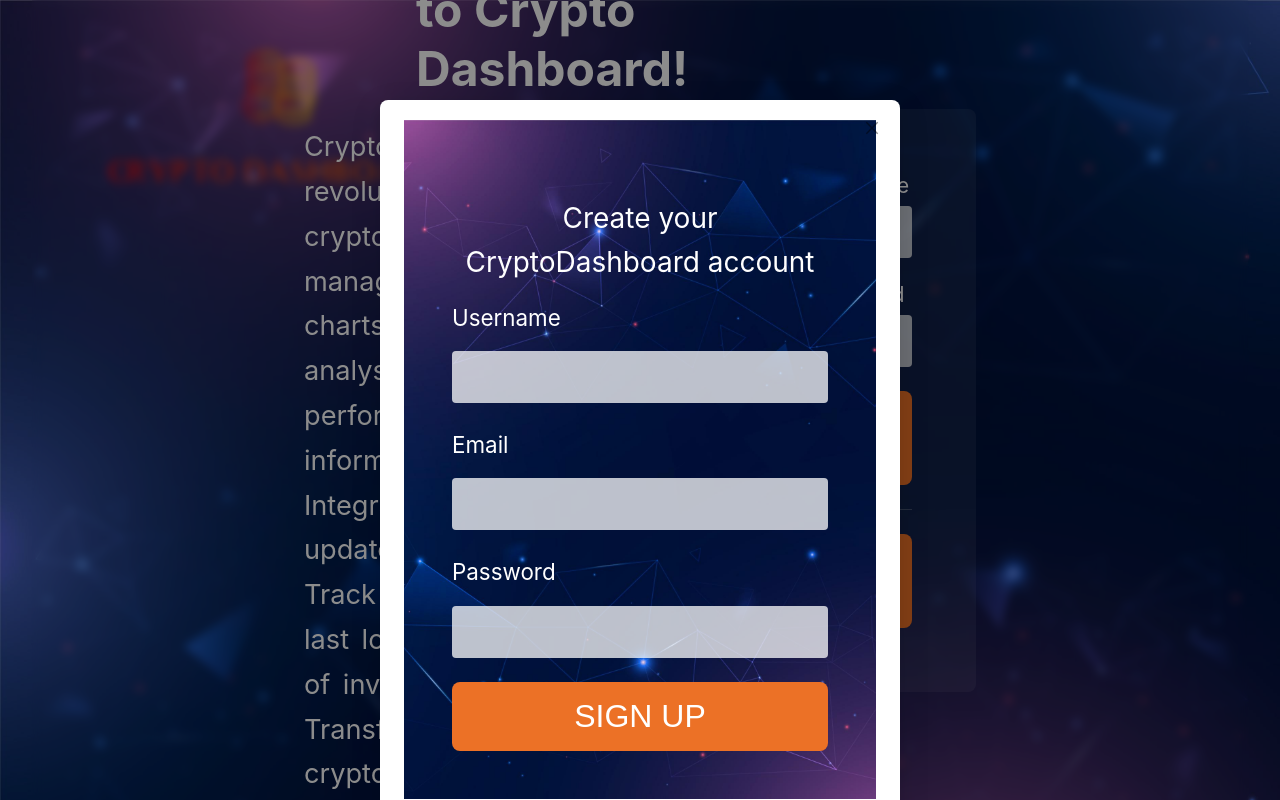
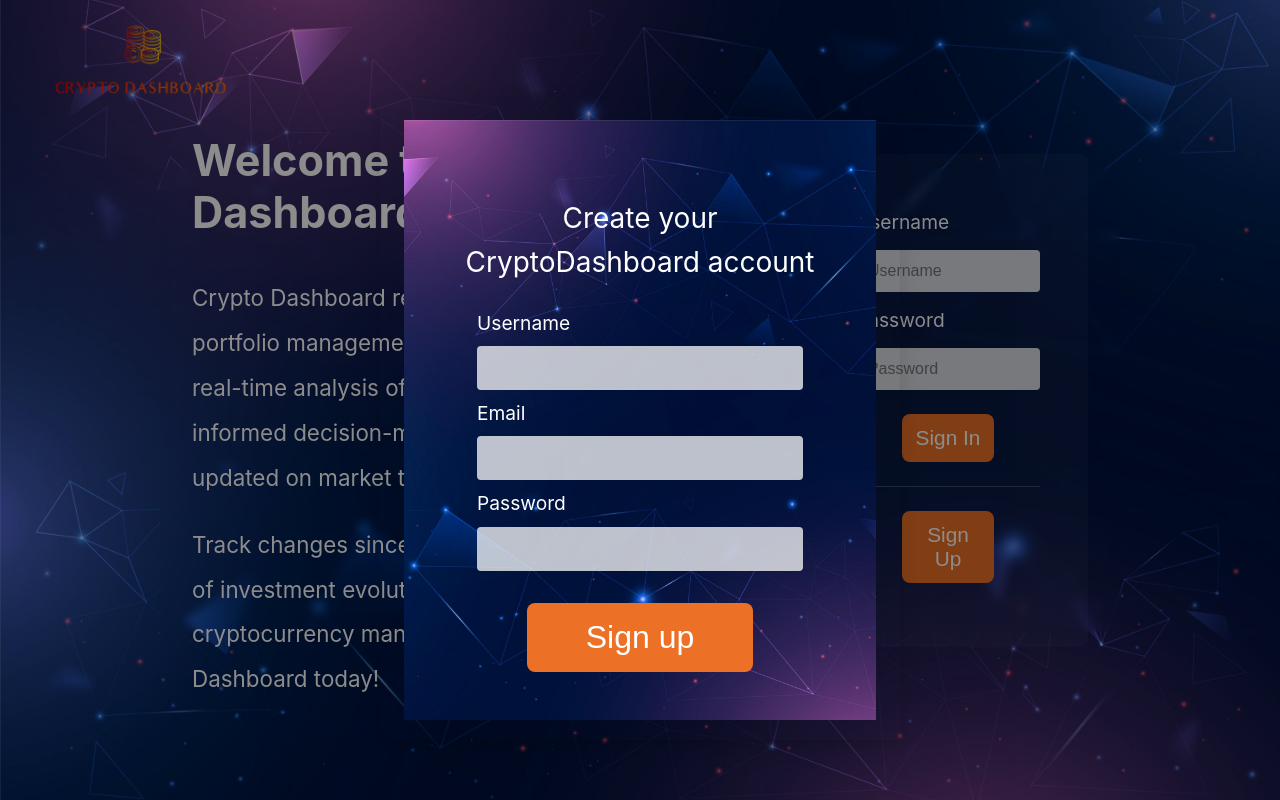
Before and after one commit to Tarek1808/CryptoDashboard-frontend, a Next.js app: page / in a window 1280 px wide. Both pictures are taken after a click on the button "Sign Up". Shown: the top 800 px of the page. Built offline with nearby package versions, Linux system fonts and the light colour scheme.

Commit message:
page login css

```diff
--- a/components/Login.js
+++ b/components/Login.js
@@ -1,23 +1,24 @@
-import React, { useState } from 'react';
-import styles from '../styles/Login.module.css';
-import { Modal } from 'antd';
-import SignUp from './SignUp.js';
-import { useDispatch } from 'react-redux';
-import { login } from '../reducers/user';
-import { useRouter } from 'next/router';
-import logo from '../public/images/logo.png';
-import { updateData, updateTotalValue } from '../reducers/value';
-import { loadWallets } from '../reducers/wallets.js';
-import { pushTotalValue } from '../reducers/user';
+import React, { useState } from "react";
+import { Modal, ConfigProvider } from "antd";
+import SignUp from "./SignUp.js";
+import { useDispatch } from "react-redux";
+import { login } from "../reducers/user";
+import { useRouter } from "next/router";
+import logo from "../public/images/logo.png";
+import { updateData, updateTotalValue } from "../reducers/value";
+import { loadWallets } from "../reducers/wallets.js";
+import { pushTotalValue } from "../reducers/user";
+import styles from "../styles/Login.module.css";
 
-const BACKEND_ADDRESS = "https://crypto-dashboard-backend-gamma.vercel.app"
+const BACKEND_ADDRESS = "https://crypto-dashboard-backend-gamma.vercel.app";
 
 function Login() {
   const dispatch = useDispatch();
   const router = useRouter();
 
-    const [username, setUsername] = useState('');
-    const [password, setPassword] = useState('');
+  const [username, setUsername] = useState("");
+  const [password, setPassword] = useState("");
+  const [errorId, setErrorId] = useState(false);
 
   const [signUpModalVisible, setSignUpModalVisible] = useState(false);
 
@@ -30,52 +31,55 @@ function Login() {
   };
 
   const handleSignIn = () => {
-        if (username !== '' && password !== '') {
+    if (username !== "" && password !== "") {
       fetch(`${BACKEND_ADDRESS}/users/signin`, {
-                method: 'POST',
-                headers: { 'Content-Type': 'application/json' },
+        method: "POST",
+        headers: { "Content-Type": "application/json" },
         body: JSON.stringify({ username, password }),
-            }).then(response => response.json())
-                .then(data => {
+      })
+        .then((response) => response.json())
+        .then((data) => {
           if (data.result) {
-                        console.log("utilisateur connecté via sign in:", data)
-                        const { token, username, email, wallets, totalValue } = data
+            console.log("utilisateur connecté via sign in:", data);
+            const { token, username, email, wallets, totalValue } = data;
             dispatch(login({ token, username, email, wallets, totalValue }));
-                        setPassword('')
-                        setUsername('')
+            setPassword("");
+            setUsername("");
             fetch(`${BACKEND_ADDRESS}/cryptos/price`, {
-                            method: 'POST',
-                            headers: { 'Content-Type': 'application/json' },
-                        }).then(response => response.json())
-                            .then(data => {
+              method: "POST",
+              headers: { "Content-Type": "application/json" },
+            })
+              .then((response) => response.json())
+              .then((data) => {
                 if (data.result) {
-                                    console.log("prices updated")
+                  console.log("prices updated");
                 }
+              });
+            fetch(`${BACKEND_ADDRESS}/cryptos/contentWallet/${data.token}`, {
+              method: "PUT",
+              headers: { "Content-Type": "application/json" },
             })
-                        fetch(`${BACKEND_ADDRESS}/cryptos/contentWallet/${data.token}`, {
-                            method: 'PUT',
-                            headers: { 'Content-Type': 'application/json' },
-                        }).then(response => response.json())
-                            .then(data => {
+              .then((response) => response.json())
+              .then((data) => {
                 if (data.result) {
-                                    console.log("wallet content updated")
+                  console.log("wallet content updated");
                 }
-                            })
+              });
             fetch(`${BACKEND_ADDRESS}/wallet/${data.token}`)
-                            .then(response => response.json())
-                            .then(dataWallets => {
-                                console.log("data fetch get wallet dashboard", dataWallets)
-                                const wallets = dataWallets.listWallets
+              .then((response) => response.json())
+              .then((dataWallets) => {
+                console.log("data fetch get wallet dashboard", dataWallets);
+                const wallets = dataWallets.listWallets;
                 dispatch(loadWallets(wallets));
 
-                                if (wallets.length < 0) return
+                if (wallets.length < 0) return;
 
                 const cryptoMap = {};
                 // on boucle sur chaque adresse et on prend la 1ère ligne (on a qu'une crypto par wallet)
                 // si la crypto est déjà dans le tableau cryptoData, on ajoute la quantité et la value aux valeurs existantes
                 // si la crypto n'est pas dans cryptoData, on créé un nouvel élément dans le tableau et on initialise la quantité et value à 0
-                                wallets.forEach(wallet => {
-                                    if (wallet.holdings.length === 0) return
+                wallets.forEach((wallet) => {
+                  if (wallet.holdings.length === 0) return;
 
                   const { crypto, quantity } = wallet.holdings[0];
                   if (!cryptoMap[crypto.name]) {
@@ -83,79 +87,130 @@ function Login() {
                       name: crypto.name,
                       price: Number(crypto.price),
                       quantity: 0,
-                                            value: 0
+                      value: 0,
                     };
                   }
                   cryptoMap[crypto.name].quantity += quantity;
                   cryptoMap[crypto.name].value += quantity * crypto.price;
                 });
-                                console.log("cryptomap:", cryptoMap)
+                console.log("cryptomap:", cryptoMap);
                 // conversion en tableau car plus facilement exploitable
                 const aggregatedData = Object.values(cryptoMap);
                 dispatch(updateData(aggregatedData));
 
                 // on boucle sur le tableau aggregatedData pour calculer la value total des wallets et envoyer la valeur au reducer afin de l'afficher
                 // on envoie également le nom et la quantité de chaque crypto pour avoir des données pour le graphe camembert de la page reporting
-                                let totalValue = 0
-                                aggregatedData.forEach(crypto => {
-                                    totalValue += crypto.value
+                let totalValue = 0;
+                aggregatedData.forEach((crypto) => {
+                  totalValue += crypto.value;
+                });
+                console.log("total value:", totalValue);
+                dispatch(updateTotalValue(totalValue));
+                dispatch(
+                  pushTotalValue({
+                    value: totalValue,
+                    date: Date.now(),
                   })
-                                console.log("total value:", totalValue)
-                                dispatch(updateTotalValue(totalValue))
-                                dispatch(pushTotalValue({
-                                    value:totalValue,
-                                    date: Date.now()
-                                }))
-                                fetch(`${BACKEND_ADDRESS}/users/${data.token}/updateTotalValue`, {
-                                    method: 'PUT',
-                                    headers: { 'Content-Type': 'application/json' },
+                );
+                fetch(
+                  `${BACKEND_ADDRESS}/users/${data.token}/updateTotalValue`,
+                  {
+                    method: "PUT",
+                    headers: { "Content-Type": "application/json" },
                     body: JSON.stringify({ totalValue }),
-                                }).then(response => response.json())
-                                    .then(data => {
+                  }
+                )
+                  .then((response) => response.json())
+                  .then((data) => {
                     if (data.result) {
-                                            console.log("wallet content updated")
+                      console.log("wallet content updated");
                     }
-                                    })
                   });
-                        router.push('/addWallet')
+              });
+            router.push("/addWallet");
           } else {
-                        console.log("erreur sign in")
+            setErrorId(true);
+            console.log("erreur sign in");
           }
         });
     }
-    }
+  };
 
   return (
-        <div className={styles.container} >
+    <div className={styles.container}>
       <div className={styles.logo}>
         <img src={logo.src} alt="Logo" />
       </div>
       <div className={styles.overlay}>
         <div className={styles.content}>
           <div className={styles.presentation}>
-                        <h2 className={styles.titlepresntation}>Welcome to  Crypto Dashboard!</h2>
-                        <p className={styles.paragraphpresntation}>
-                        CryptoDashboard revolutionizes cryptocurrency portfolio management. With intuitive charts, it provides real-time analysis of asset performance, empowering informed decision-making. Integrated news keeps you updated on market trends. Track changes since your last login for a precise view of investment evolution. Transform your cryptocurrency management approach with CryptoDashboard today!
+            <h2 className={styles.titlePresentation}>
+              Welcome to Crypto Dashboard!
+            </h2>
+            <p className={styles.paragraphPresentation}>
+              Crypto Dashboard revolutionizes cryptocurrency portfolio
+              management. With intuitive charts, it provides real-time analysis
+              of asset performance, empowering informed decision-making.
+              Integrated news keeps you updated on market trends.
+            </p>
+            <p className={styles.paragraphPresentation}>
+              Track changes since your last login for a precise view of
+              investment evolution. Transform your cryptocurrency management
+              approach with Crypto Dashboard today!
             </p>
           </div>
           <div className={styles.auth}>
             <div className={styles.inputContainer}>
               <label className={styles.labelCaption}>Username</label>
-                            <input type="text" className={styles.input} onChange={(e) => setUsername(e.target.value)} value={username} placeholder="Username" />
+              <input
+                type="text"
+                className={styles.input}
+                onChange={(e) => setUsername(e.target.value)}
+                value={username}
+                placeholder="Username"
+              />
             </div>
             <div className={styles.inputContainer}>
               <label className={styles.labelCaption}>Password</label>
-                            <input type="password" className={styles.input} onChange={(e) => setPassword(e.target.value)} value={password} placeholder="Password" />
+              <input
+                type="password"
+                className={styles.input}
+                onChange={(e) => setPassword(e.target.value)}
+                value={password}
+                placeholder="Password"
+              />
             </div>
-                        <button className={styles.button} onClick={() => handleSignIn()}>Sign In</button>
+            {errorId && (
+              <p className={styles.error}>Invalid username and/or password</p>
+            )}
+            <button className={styles.button} onClick={() => handleSignIn()}>
+              Sign In
+            </button>
             <hr className={styles.separator} />
-                        <button className={styles.button} onClick={() => showSignUpModal()}>Sign Up</button>
+            <button className={styles.button} onClick={() => showSignUpModal()}>
+              Sign Up
+            </button>
           </div>
         </div>
-
-                <Modal className={styles.customModal} onCancel={() => handleCancelSignUp()} open={signUpModalVisible} footer={null}>
+        <ConfigProvider
+          theme={{
+            components: {
+              Modal: {
+                contentBg: "transparent",
+              },
+            },
+          }}
+        >
+          <Modal
+            className={styles.customModal}
+            onCancel={() => handleCancelSignUp()}
+            open={signUpModalVisible}
+            footer={null}
+            closeIcon={null}
+          >
             <SignUp />
           </Modal>
+        </ConfigProvider>
       </div>
     </div>
   );
--- a/components/SignUp.js
+++ b/components/SignUp.js
@@ -1,76 +1,73 @@
-import { useState } from 'react';
-import styles from '../styles/SignUp.module.css';
-import { useDispatch } from 'react-redux';
-import { login } from '../reducers/user';
-import { useRouter } from 'next/router';
+import { useState } from "react";
+import styles from "../styles/SignUp.module.css";
+import { useDispatch } from "react-redux";
+import { login } from "../reducers/user";
+import { useRouter } from "next/router";
 
-const BACKEND_ADDRESS = "https://crypto-dashboard-backend-gamma.vercel.app"
-
+const BACKEND_ADDRESS = "https://crypto-dashboard-backend-gamma.vercel.app";
 
 const EMAIL_REGEX =
   /^(([^<>()\[\]\\.,;:\s@"]+(\.[^<>()\[\]\\.,;:\s@"]+)*)|(".+"))@((\[[0-9]{1,3}\.[0-9]{1,3}\.[0-9]{1,3}\.[0-9]{1,3}])|(([a-zA-Z\-0-9]+\.)+[a-zA-Z]{2,}))$/;
 
-const PASSWORD_REGEX = /(?=^.{6,}$)(?=.*[0-9])(?=.*[A-Z])(?=.*[a-z])(?=.*[^A-Za-z0-9]).*/;
+const PASSWORD_REGEX =
+  /(?=^.{6,}$)(?=.*[0-9])(?=.*[A-Z])(?=.*[a-z])(?=.*[^A-Za-z0-9]).*/;
 
 function SignUp() {
-    const dispatch = useDispatch()
+  const dispatch = useDispatch();
   const router = useRouter();
 
-    const [username, setUsername] = useState('');
-    const [email, setEmail] = useState('');
-    const [password, setPassword] = useState('');
+  const [username, setUsername] = useState("");
+  const [email, setEmail] = useState("");
+  const [password, setPassword] = useState("");
   const [errorPassword, setErrorPassword] = useState(false);
-    const [errorMail, setErrorMail] = useState(false)
-
-
+  const [errorMail, setErrorMail] = useState(false);
 
   const handleSubmit = () => {
     //on verifie la conception de l'adresse email
     if (!EMAIL_REGEX.test(email)) {
       setErrorMail(true);
-            return;
-        };
+      //   return;
+    }
     //on verifie le mot de passe
     if (!PASSWORD_REGEX.test(password)) {
       setErrorPassword(true);
       return;
-        };
+    }
 
     fetch(`${BACKEND_ADDRESS}/users/signup`, {
-            method: 'POST',
-            headers: { 'Content-Type': 'application/json' },
+      method: "POST",
+      headers: { "Content-Type": "application/json" },
       body: JSON.stringify({ email, username, password }),
-        }).then(response => response.json())
-            .then(data => {
+    })
+      .then((response) => response.json())
+      .then((data) => {
         if (data.result) {
-                    console.log("fetch signup :", data)
-                    const { token, username, email, wallets, totalValue } = data
+          console.log("fetch signup :", data);
+          const { token, username, email, wallets, totalValue } = data;
           dispatch(login({ token, username, email, wallets, totalValue }));
-                    setEmail('')
-                    setPassword('')
-                    setUsername('')
+          setEmail("");
+          setPassword("");
+          setUsername("");
 
           fetch(`${BACKEND_ADDRESS}/cryptos/price`, {
-                        method: 'POST',
-                        headers: { 'Content-Type': 'application/json' },
-                    }).then(response => response.json())
-                        .then(data => {
+            method: "POST",
+            headers: { "Content-Type": "application/json" },
+          })
+            .then((response) => response.json())
+            .then((data) => {
               if (data.result) {
-                                console.log("prices updated")
+                console.log("prices updated");
               }
-                        })
-                    router.push('/addWallet')
+            });
+          router.push("/addWallet");
         } else {
-                    console.log("erreur sign up")
+          console.log("erreur sign up");
         }
       });
 
     // res.json({ result:false, error: 'Invalid email adress'});
     // return;
-    }
-
-
-
+  };
 
   return (
     <div className={styles.container}>
@@ -78,28 +75,45 @@ function SignUp() {
 
       <div className={styles.inputContainer}>
         <label className={styles.labelCaption}>Username</label>
-                <input type="text" className={styles.input} onChange={(e) => setUsername(e.target.value)} value={username} />
+        <input
+          type="text"
+          className={styles.input}
+          onChange={(e) => setUsername(e.target.value)}
+          value={username}
+        />
       </div>
       <div className={styles.inputContainer}>
         <label className={styles.labelCaption}>Email</label>
-                <input type="text" className={styles.input} onChange={(e) => setEmail(e.target.value)} value={email} />
+        <input
+          type="text"
+          className={styles.input}
+          onChange={(e) => setEmail(e.target.value)}
+          value={email}
+        />
       </div>
-            {errorMail && (
-
-                <p className={styles.error}>Invalid email address</p>
-
-            )}
+      {errorMail && <p className={styles.error}>Invalid email address</p>}
       <div className={styles.inputContainer}>
         <label className={styles.labelCaption}> Password </label>
-                <input type="password" className={styles.input} onChange={(e) => setPassword(e.target.value)} value={password} />
+        <input
+          type="password"
+          className={styles.input}
+          onChange={(e) => setPassword(e.target.value)}
+          value={password}
+        />
       </div>
       {errorPassword && (
         <div>
-                    <p className={styles.error}>Password must contain at least one uppercase letter, one lowercase letter, one digit, and one special character, and be at least 6 characters long.</p>
+          <p className={styles.error}>
+            Password must contain at least one uppercase letter, one lowercase
+            letter, one digit, and one special character, and be at least 6
+            characters long.
+          </p>
         </div>
       )}
 
-            <button className={styles.button} onClick={() => handleSubmit()}>SIGN UP</button>
+      <button className={styles.button} onClick={() => handleSubmit()}>
+        Sign up
+      </button>
     </div>
   );
 }
--- a/styles/Login.module.css
+++ b/styles/Login.module.css
@@ -14,12 +14,12 @@
 
 .logo {
   position: absolute;
-  top: 20px;
-  left: 20px;
+  top: 10px;
+  left: 10px;
 }
 
 .logo img {
-  max-width: 500px;
+  max-width: 20vw;
   background-color: transparent;
 }
 
@@ -33,32 +33,39 @@
 
 .content {
   display: flex;
-  flex-direction: row; /* Aligner les éléments côte à côte */
+  flex-direction: row;
   justify-content: center;
   align-items: center;
   color: #fff;
-  width: 100%;
-  gap: 3.5rem; /* Ajouter un espacement entre les éléments */
+  width: 70vw;
+  height: 50vh;
+  gap: 2rem;
 }
 
 .auth {
-  background-color: rgba(255, 255, 255, 0.067);
-  padding: 4rem; /* Ajuster le padding */
+  display: flex;
+  flex-direction: column;
+  background-color: rgba(255, 255, 255, 0.036);
+  padding: 3rem;
   border-radius: 8px;
   backdrop-filter: blur(5px);
   -webkit-backdrop-filter: blur(5px);
   width: 100%;
-  max-width: 500px;
-  margin-right: 15rem;
+  max-width: 24vw;
+  align-items: center;
+  /* margin-right: 15rem; */
 }
 
 .inputContainer {
-  margin-bottom: 1.5rem;
+  /* margin-bottom: 1.5rem; */
+  padding: auto;
+  width: 100%;
 }
 
 .labelCaption {
   display: block;
-  font-size: 1.3rem;
+  font-size: 1.2rem;
+  margin-top: 0.5rem;
   margin-bottom: 0.5rem;
 }
 
@@ -67,13 +74,15 @@
   padding: 0.75rem;
   border-radius: 4px;
   border: none;
-  background-color: rgba(255, 255, 255, 0.743);
+  background-color: rgba(255, 255, 255, 0.85);
   color: black;
-  font-size: 1.5rem;
+  font-size: 1rem;
+  margin-top: 0.5rem;
+  margin-bottom: 0.5rem;
 }
 
 .button {
-  width: 100%;
+  width: 50%;
   padding: 0.75rem;
   border-radius: 8px;
   border: none;
@@ -81,7 +90,8 @@
   color: #fff;
   cursor: pointer;
   transition: background-color 0.3s ease;
-  font-size: 1.9rem;
+  font-size: 1.3rem;
+  margin: 1rem;
 }
 
 .button:hover {
@@ -89,7 +99,9 @@
 }
 
 .separator {
-  margin: 1.5rem 0;
+  display: flex;
+  width:100%;
+  /* margin: 1.5rem 0; */
   border: none;
   border-top: 1px solid rgba(255, 255, 255, 0.2);
 }
@@ -103,18 +115,32 @@
   }
 }
 
-.titlepresntation {
-  font-size: 3rem;
+.titlePresentation {
+  font-size: 2.7rem;
   margin-bottom: 1rem;
   text-align: left;
-  padding-left: 22rem;
+  /* padding-left: 10rem; */
 }
 
-.paragraphpresntation {
-  font-size: 1.7rem;
-  margin-bottom: 2rem;
+.paragraphPresentation {
+  font-size: 1.4rem;
+  margin-bottom: 0rem;
   text-align: left;
-  padding-left: 15rem;
-  word-spacing: 0.3rem;
+  /* padding-left: 10rem; */
+  /* word-spacing: 0.2rem; */
   line-height: 2.8rem;
 }
+
+.presentation {
+  display: flex;
+  flex-direction: column;
+  justify-content: center;
+}
+
+.error{
+  color: rgb(249, 72, 72);
+}
+
+.betweenParagraphs {
+  height:20px;
+}
--- a/styles/SignUp.module.css
+++ b/styles/SignUp.module.css
@@ -1,5 +1,5 @@
 .modalContainer {
-    background-color: transparent; /* Fond transparent pour la modale */
+    background-color: transparent;
     display: flex;
     justify-content: center;
     align-items: center;
@@ -15,14 +15,18 @@
 }
 
 .container {
-    background-color: rgba(0, 0, 0, 0.5); /* Couleur de fond semi-transparente */
+    background-color: rgba(0, 0, 0, 0.5);
     padding: 3rem;
     border-radius: 8px;
     backdrop-filter: blur(5px); /* Ajoute un flou de fond */
     -webkit-backdrop-filter: blur(5px);
     width: 100%; /* Ajouter une largeur */
     max-width: 500px;
-    position: relative; /* Ajouter une position relative pour le positionnement de l'image */
+    position: relative;
+    display: flex;
+    flex-direction: column;
+    justify-content: center;
+    align-items: center;
 }
 
 .container:before {
@@ -46,19 +50,21 @@
 }
 
 .inputContainer {
-    margin-bottom: 1.5rem;
+    /* margin-bottom: 1.5rem; */
+    padding: auto;
 }
 
 .labelCaption {
     display: block;
-    font-size: 1.4rem;
-    margin-bottom: 1rem;
+    font-size: 1.2rem;
+    margin-bottom: 0.5rem;
+    margin-top: 0.5rem;
     color: #fff;
 }
 
 .input {
     width: 100%;
-    padding: 0.75rem;
+    padding: 0.5rem;
     border-radius: 4px;
     border: none;
     background-color: rgba(255, 255, 255, 0.743);
@@ -67,7 +73,7 @@
 }
 
 .button {
-    width: 100%;
+    width: 60%;
     padding: 1rem;
     border-radius: 8px;
     border: none;
@@ -76,6 +82,7 @@
     cursor: pointer;
     transition: background-color 0.3s ease;
     font-size: 2rem;
+    margin-top: 2rem;
 }
 
 .button:hover {
@@ -99,7 +106,7 @@
     color: #ccc; /* Couleur de survol */
 }
 
-.modalContainer,.container {
+.modalContainer .container {
     outline: none; /* Supprime toute bordure automatique */
     box-shadow: none; /* Assurez-vous qu'il n'y a pas de shadow indésirable */
 }
@@ -112,5 +119,5 @@
 
 .error{
     color: rgb(249, 72, 72);
-    /* margin-top: 5px;*/
+    margin: 0;
 }
```
Lines whose indentation alone changed are shown as unchanged.
